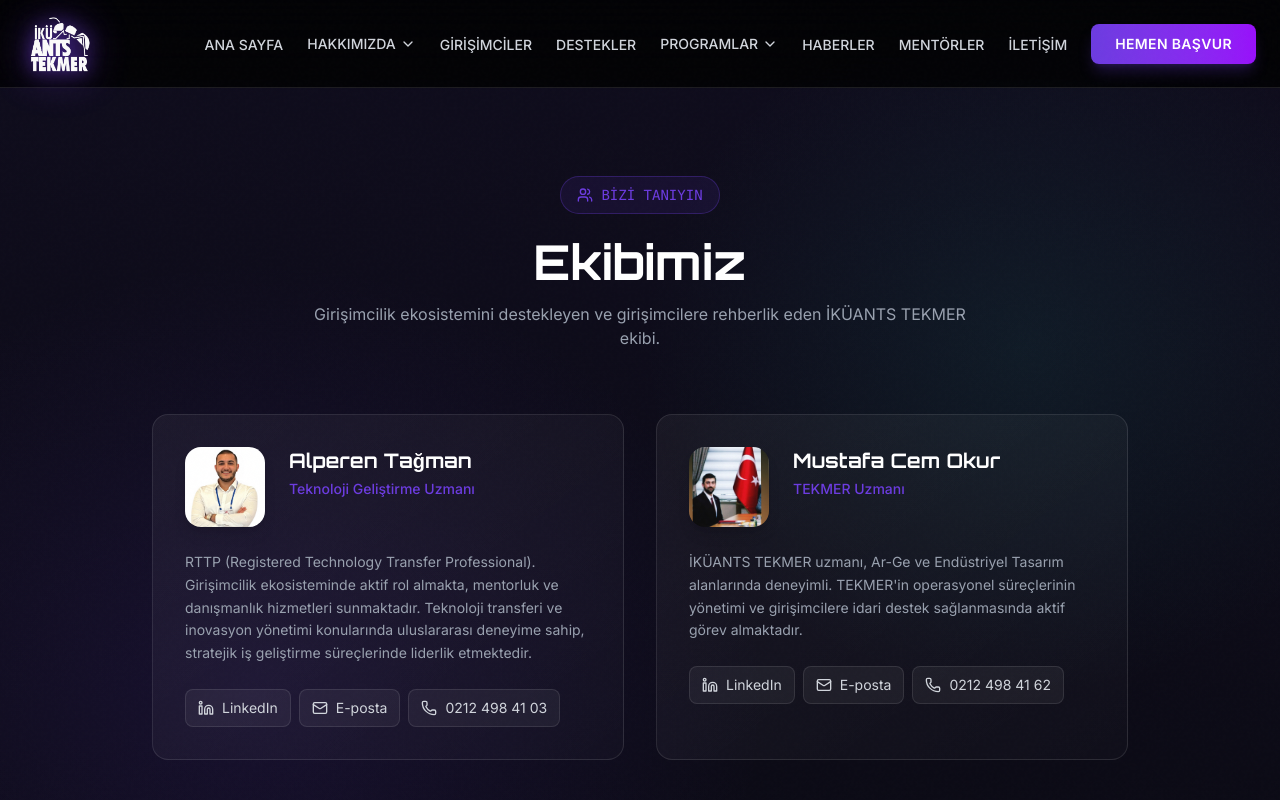
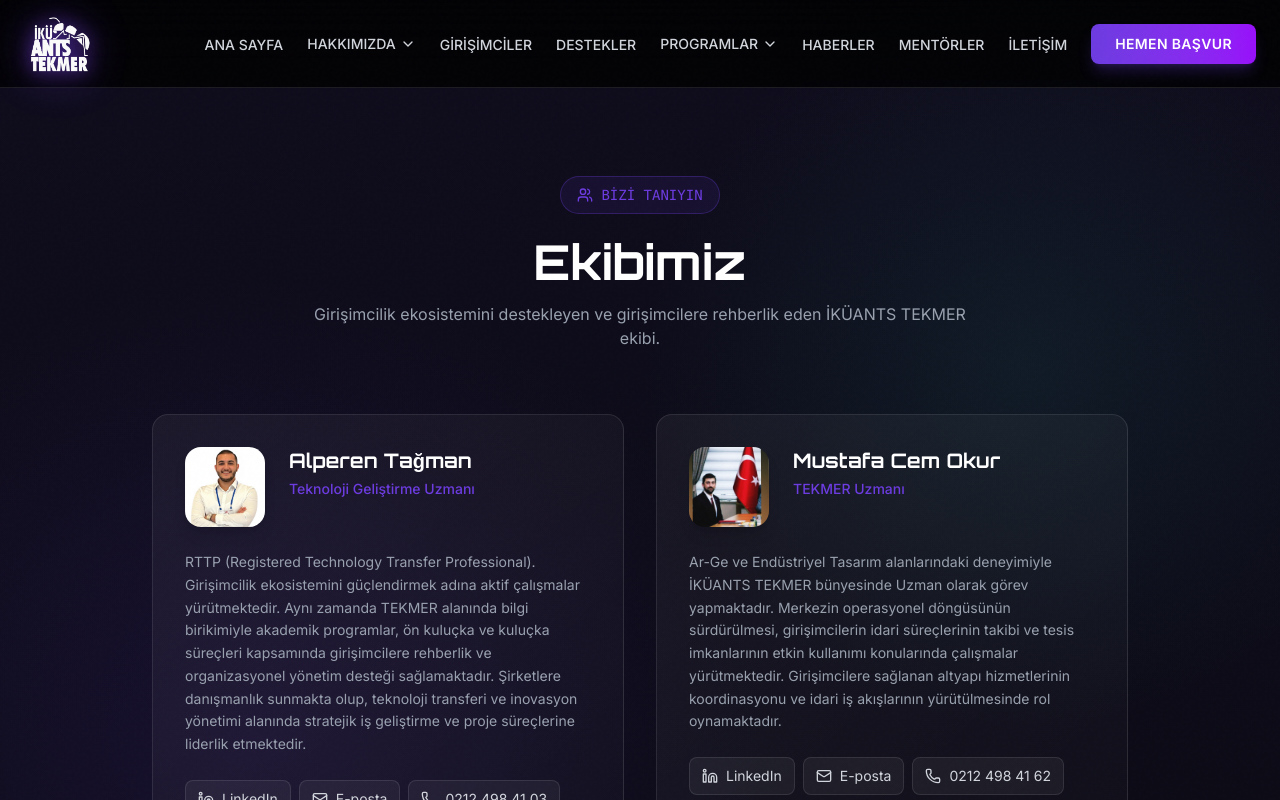
Before and after one commit to alperentagmann/ikuants-tekmer, a Next.js app: page /ekibimiz in a window 1280 px wide. Shown: the top 800 px of the page. Built offline with nearby package versions, Linux system fonts and the light colour scheme.

Commit message:
modified

```diff
--- a/app/ekibimiz/page.tsx
+++ b/app/ekibimiz/page.tsx
@@ -7,7 +7,7 @@
     {
         name: "Alperen Tağman",
         title: "Teknoloji Geliştirme Uzmanı",
-        description: "RTTP (Registered Technology Transfer Professional). Girişimcilik ekosisteminde aktif rol almakta, mentorluk ve danışmanlık hizmetleri sunmaktadır. Teknoloji transferi ve inovasyon yönetimi konularında uluslararası deneyime sahip, stratejik iş geliştirme süreçlerinde liderlik etmektedir.",
+        description: "RTTP (Registered Technology Transfer Professional). Girişimcilik ekosistemini güçlendirmek adına aktif çalışmalar yürütmektedir. Aynı zamanda TEKMER alanında bilgi birikimiyle akademik programlar, ön kuluçka ve kuluçka süreçleri kapsamında girişimcilere rehberlik ve organizasyonel yönetim desteği sağlamaktadır. Şirketlere danışmanlık sunmakta olup, teknoloji transferi ve inovasyon yönetimi alanında stratejik iş geliştirme ve proje süreçlerine liderlik etmektedir.",
         linkedin: "https://www.linkedin.com/in/alperentagmann/",
         email: "alperen.tagman@ikuantstekmer.com",
         phone: "0212 498 41 03",
@@ -18,7 +18,7 @@
     {
         name: "Mustafa Cem Okur",
         title: "TEKMER Uzmanı",
-        description: "İKÜANTS TEKMER uzmanı, Ar-Ge ve Endüstriyel Tasarım alanlarında deneyimli. TEKMER'in operasyonel süreçlerinin yönetimi ve girişimcilere idari destek sağlanmasında aktif görev almaktadır.",
+        description: "Ar-Ge ve Endüstriyel Tasarım alanlarındaki deneyimiyle İKÜANTS TEKMER bünyesinde Uzman olarak görev yapmaktadır. Merkezin operasyonel döngüsünün sürdürülmesi, girişimcilerin idari süreçlerinin takibi ve tesis imkanlarının etkin kullanımı konularında çalışmalar yürütmektedir. Girişimcilere sağlanan altyapı hizmetlerinin koordinasyonu ve idari iş akışlarının yürütülmesinde rol oynamaktadır.",
         linkedin: "https://www.linkedin.com/in/cem-okur-600bb3159/",
         email: "cem.okur@ikuantstekmer.com",
         phone: "0212 498 41 62",
```
